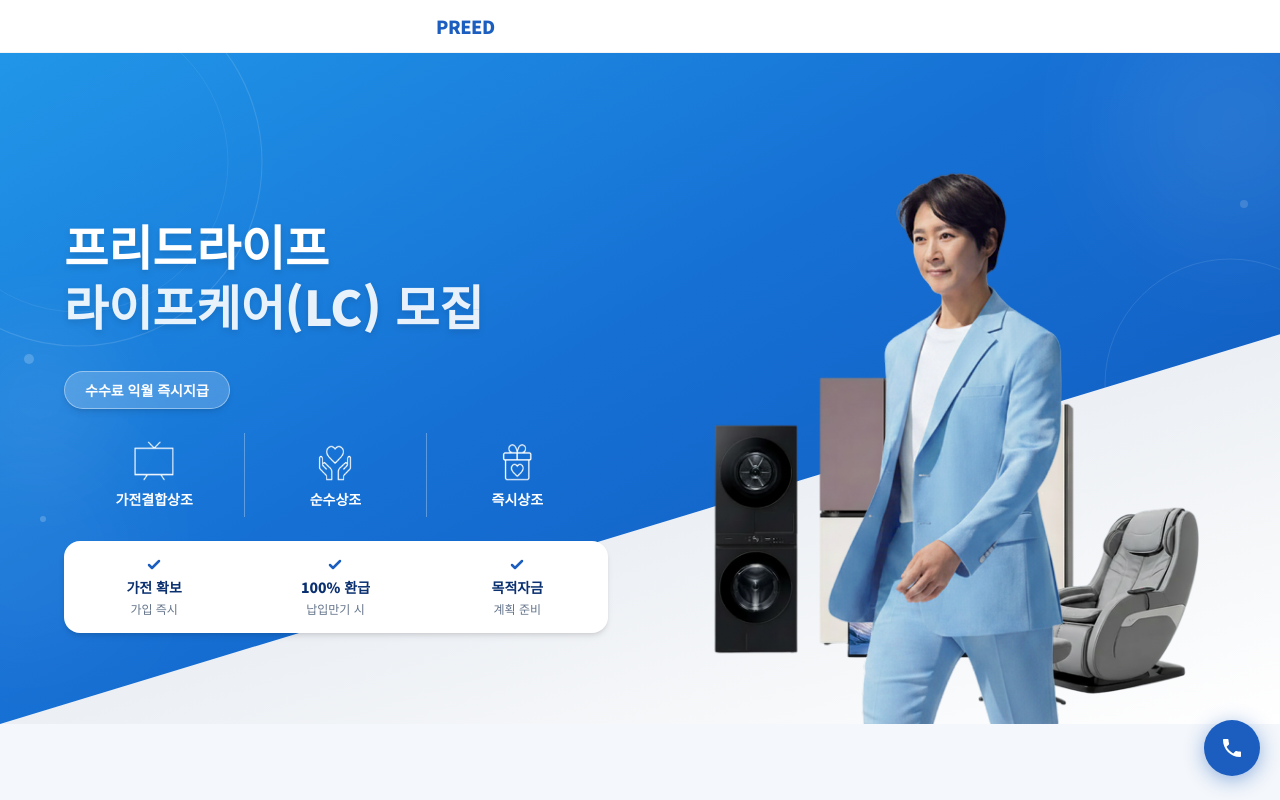
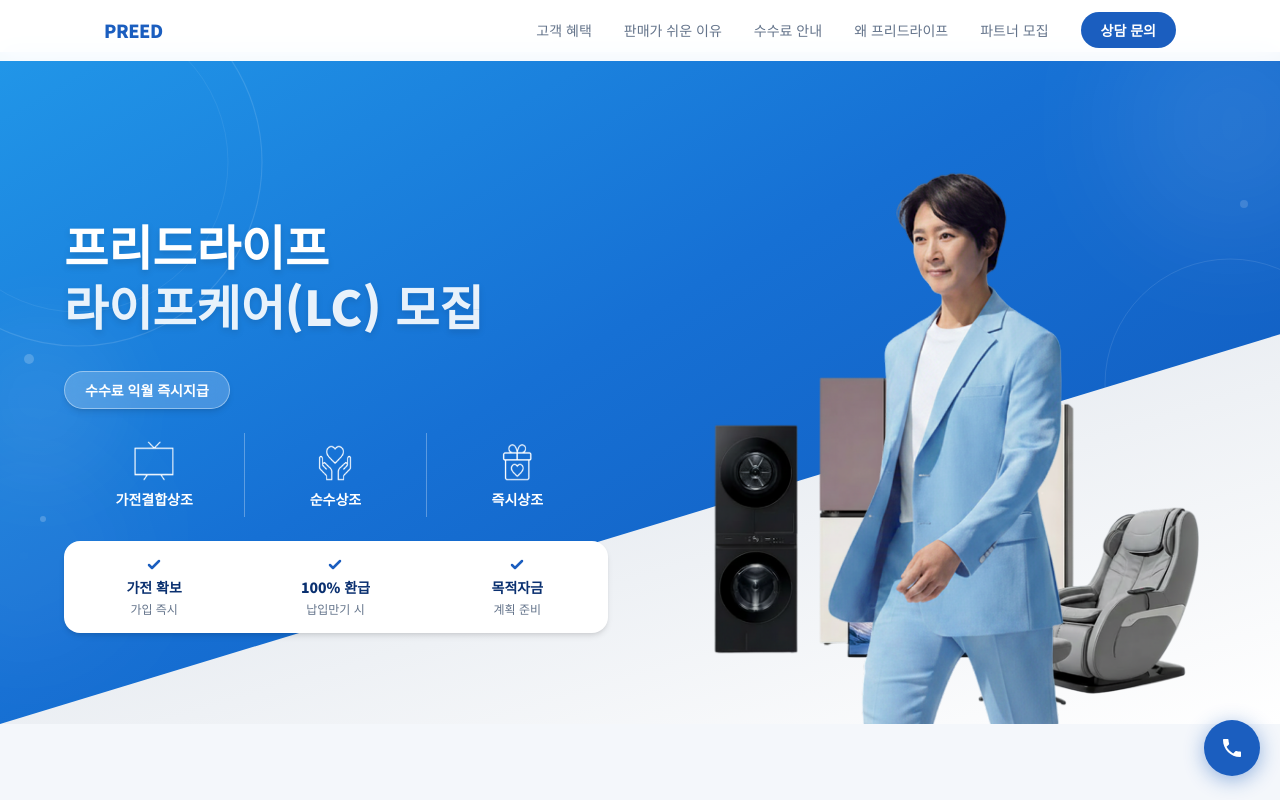
Before and after one commit to globalmig/preedlife, a Next.js app: page / in a window 1280 px wide. Shown: the top 800 px of the page. Built offline with nearby package versions, Linux system fonts and the light colour scheme.

Commit message:
fix: gnb너비제한 카테고리 비활성화

```diff
--- a/app/_components/GNB.tsx
+++ b/app/_components/GNB.tsx
@@ -1,15 +1,136 @@
+'use client'
+
+import { useState, useEffect } from 'react'
+
+const NAV_ITEMS = [
+  { label: '고객 혜택', href: '#benefits' },
+  { label: '판매가 쉬운 이유', href: '#sales' },
+  { label: '수수료 안내', href: '#commission' },
+  { label: '왜 프리드라이프', href: '#why' },
+  { label: '파트너 모집', href: '#recruit' },
+]
+
 export default function GNB() {
+  const [open, setOpen] = useState(false)
+  const [scrolled, setScrolled] = useState(false)
+
+  useEffect(() => {
+    const onScroll = () => setScrolled(window.scrollY > 10)
+    window.addEventListener('scroll', onScroll, { passive: true })
+    return () => window.removeEventListener('scroll', onScroll)
+  }, [])
+
+  // 메뉴 열릴 때 body 스크롤 잠금
+  useEffect(() => {
+    document.body.style.overflow = open ? 'hidden' : ''
+    return () => { document.body.style.overflow = '' }
+  }, [open])
+
   return (
-    <header className="fixed left-0 right-0 top-0 z-40 border-b border-gray-100 bg-white/90 backdrop-blur-md">
-      <div className="mx-auto flex max-w-md items-center justify-between px-5 py-3">
-        {/* 로고 */}
-        <div className="flex flex-col leading-none">
-          <div className="flex items-baseline gap-1.5">
+    <>
+      <header
+        className={`fixed left-0 right-0 top-0 z-40 border-b bg-white/95 backdrop-blur-md transition-shadow duration-300 ${
+          scrolled ? 'border-gray-100 shadow-sm' : 'border-transparent'
+        }`}
+      >
+        <div className="mx-auto flex max-w-6xl items-center justify-between px-5 py-3 lg:px-10">
+
+          {/* 로고 */}
+          <a href="#hero" className="flex items-baseline gap-1.5" onClick={() => setOpen(false)}>
             <span className="text-lg font-black tracking-tight text-primary">PREED</span>
+          </a>
+
+          {/* 데스크탑 네비게이션 (lg+) */}
+          <nav className="hidden lg:flex items-center gap-8">
+            {NAV_ITEMS.map((item) => (
+              <a
+                key={item.href}
+                href={item.href}
+                className="text-sm font-medium text-text-gray transition-colors hover:text-primary"
+              >
+                {item.label}
+              </a>
+            ))}
+            <a
+              href="#recruit"
+              className="rounded-full bg-primary px-5 py-2 text-sm font-bold text-white transition-colors hover:bg-primary-dark"
+            >
+              상담 문의
+            </a>
+          </nav>
+
+          {/* 모바일/태블릿 햄버거 버튼 (< lg) */}
+          <button
+            className="lg:hidden flex h-9 w-9 items-center justify-center rounded-lg text-text-dark transition-colors hover:bg-gray-100"
+            onClick={() => setOpen((v) => !v)}
+            aria-label={open ? '메뉴 닫기' : '메뉴 열기'}
+          >
+            {open ? <XIcon /> : <MenuIcon />}
+          </button>
+        </div>
+      </header>
+
+      {/* 모바일/태블릿 드로어 */}
+      <div
+        className={`fixed inset-0 z-30 lg:hidden transition-all duration-300 ${
+          open ? 'pointer-events-auto' : 'pointer-events-none'
+        }`}
+      >
+        {/* 오버레이 */}
+        <div
+          className={`absolute inset-0 bg-black/30 transition-opacity duration-300 ${
+            open ? 'opacity-100' : 'opacity-0'
+          }`}
+          onClick={() => setOpen(false)}
+        />
+
+        {/* 드롭다운 메뉴 */}
+        <nav
+          className={`absolute left-0 right-0 top-[53px] bg-white shadow-xl transition-all duration-300 ${
+            open ? 'translate-y-0 opacity-100' : '-translate-y-2 opacity-0'
+          }`}
+        >
+          {NAV_ITEMS.map((item, i) => (
+            <a
+              key={item.href}
+              href={item.href}
+              className="flex items-center justify-center border-b border-gray-50 px-6 py-4 text-sm font-medium text-text-dark transition-colors hover:bg-gray-50 hover:text-primary"
+              style={{ transitionDelay: open ? `${i * 40}ms` : '0ms' }}
+              onClick={() => setOpen(false)}
+            >
+              {item.label}
+            </a>
+          ))}
+          <div className="px-6 py-4">
+            <a
+              href="#recruit"
+              className="block w-full rounded-full bg-primary py-3 text-center text-sm font-bold text-white"
+              onClick={() => setOpen(false)}
+            >
+              상담 문의
+            </a>
           </div>
-        </div>
+        </nav>
+      </div>
+    </>
+  )
+}
 
-      </div>
-    </header>
-  );
+function MenuIcon() {
+  return (
+    <svg width="20" height="20" viewBox="0 0 20 20" fill="none" stroke="currentColor" strokeWidth="1.8" strokeLinecap="round">
+      <line x1="3" y1="5" x2="17" y2="5" />
+      <line x1="3" y1="10" x2="17" y2="10" />
+      <line x1="3" y1="15" x2="17" y2="15" />
+    </svg>
+  )
 }
+
+function XIcon() {
+  return (
+    <svg width="20" height="20" viewBox="0 0 20 20" fill="none" stroke="currentColor" strokeWidth="1.8" strokeLinecap="round">
+      <line x1="4" y1="4" x2="16" y2="16" />
+      <line x1="16" y1="4" x2="4" y2="16" />
+    </svg>
+  )
+}
--- a/app/globals.css
+++ b/app/globals.css
@@ -16,6 +16,10 @@
   to   { width: 100%; }
 }
 
+html {
+  scroll-behavior: smooth;
+}
+
 * {
   box-sizing: border-box;
   word-break: keep-all;
--- a/app/page.tsx
+++ b/app/page.tsx
@@ -13,23 +13,12 @@ export default function Home() {
     <main className="pt-13">
       <GNB />
 
-      {/* S1 - Hero */}
-      <HeroSection />
-
-      {/* S2 - 고객 혜택 캐러셀 (1~10) */}
-      <BenefitsCarousel />
-
-      {/* S5 - 이런 고객에게 추천 + 판매가 쉬운 이유 */}
-      <TargetCustomer />
-
-      {/* S6 - 수수료 안내 */}
-      <CommissionSection />
-
-      {/* S7 - 왜 프리드라이프인가 */}
-      <WhyPreed />
-
-      {/* S8 - 파트너 모집 CTA 배너 */}
-      <CTASection />
+      <div id="hero"><HeroSection /></div>
+      <div id="benefits"><BenefitsCarousel /></div>
+      <div id="sales"><TargetCustomer /></div>
+      <div id="commission"><CommissionSection /></div>
+      <div id="why"><WhyPreed /></div>
+      <div id="recruit"><CTASection /></div>
 
       {/* S9 - Footer */}
       <Footer />
```
